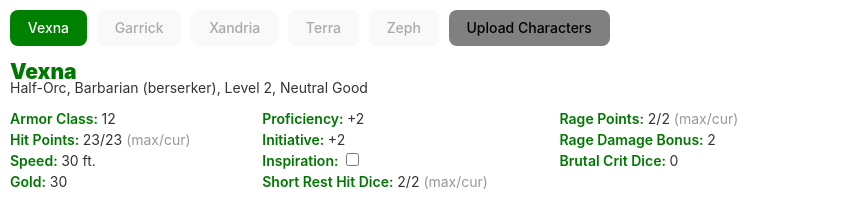
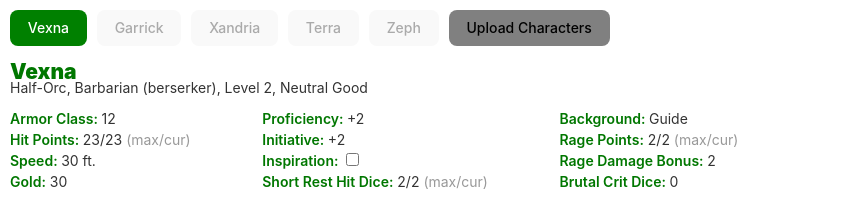
Before and after one commit to PaulGilchrist/dnd-char-sheet, a React (Vite) app: page / in a window 1280 px wide. Shown: the top 198 px of the page, without its empty margins (0-863 px from the left). Built offline with nearby package versions, Linux system fonts and the light colour scheme; no server answers.

Commit message:
Added support for backgrounds

```diff
--- a/public/characters/campaign2/barbarian-vexna.json
+++ b/public/characters/campaign2/barbarian-vexna.json
@@ -8,6 +8,7 @@
         { "name": "Charisma", "abilityImprovements": 0, "baseScore": 10, "miscBonus": 0 }
     ],
     "alignment": "Neutral Good",
+    "background": "Guide",
     "class": {
         "name": "Barbarian",
         "subclass": {
--- a/public/characters/campaign2/cleric-garrick.json
+++ b/public/characters/campaign2/cleric-garrick.json
@@ -8,6 +8,7 @@
         { "name": "Charisma", "abilityImprovements": 0, "baseScore": 12, "miscBonus": 0 }
     ],
     "alignment": "Lawful Good",
+    "background": "Acolyte",
     "class": {
         "name": "Cleric",
         "subclass": {
--- a/public/data/2024/backgrounds.json
+++ b/public/data/2024/backgrounds.json
@@ -7,7 +7,6 @@
     "feat": "Magic Initiate",
     "skill_proficiencies": "Insight and Religion",
     "tool_proficiencies": "Calligrapher's Supplies",
-    "languages": "",
     "equipment": "Choose A or B: (A) Calligrapher1s Supplies, Book (prayers), Holy Symbol, Parchment (10 sheets), Robe, 8 GP; or (B) 50 GP",
     "book": "Player's Handbook 2024",
     "page": 178
@@ -183,7 +182,7 @@
   {
     "index": "wayfarer",
     "name": "Wayfarer",
-    "description": "You grew up on the streets st1rrounded by similarly ill-fated castoffs, a few of them friends and a few of them rivals. You slept where you could and did odd jobs for food. At times, when the hunger became unbearable, you resorted to theft. Still, you never lost your pride and never abandoned hope. Fate is not yet finished with you.",
+    "description": "You grew up on the streets surrounded by similarly ill-fated castoffs, a few of them friends and a few of them rivals. You slept where you could and did odd jobs for food. At times, when the hunger became unbearable, you resorted to theft. Still, you never lost your pride and never abandoned hope. Fate is not yet finished with you.",
     "ability_scores": "Dexterity, Wisdom, Charisma",
     "feat": "Lucky",
     "skill_proficiencies": "Insight and Stealth",
--- a/src/components/char-sheet/char-summary/char-summary.jsx
+++ b/src/components/char-sheet/char-summary/char-summary.jsx
@@ -82,6 +82,7 @@ function CharSummary({ playerStats }) {
                 </div>
                 <div>
                     {playerStats.feats && <div><b>Feats: </b>{playerStats.feats.join(', ')}</div>}
+                    {playerStats.background && <div><b>Background: </b>{playerStats.background}</div>}
                     {playerStats.class.name == 'Barbarian' && <CharClassBarbarian playerStats={playerStats}></CharClassBarbarian>}
                     {playerStats.class.name == 'Bard' && <CharClassBard playerStats={playerStats}></CharClassBard>}
                     {playerStats.class.name == 'Cleric' && <CharClassCleric playerStats={playerStats}></CharClassCleric>}
```
